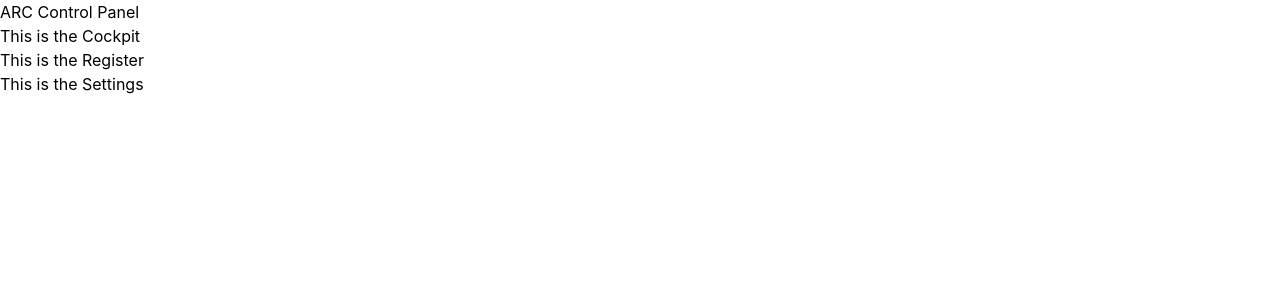
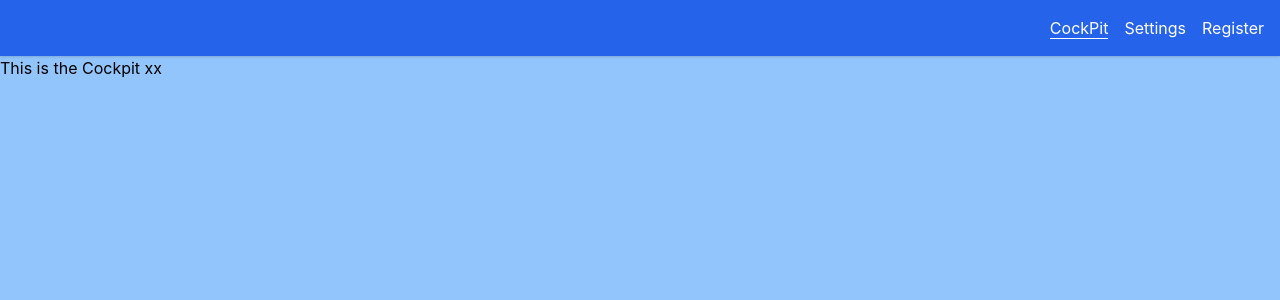
Before and after one commit to keithcodner/arc_rcp, a React (Create React App) app: page / in a window 1280 px wide. Shown: the top 300 px of the page. Built offline with nearby package versions, Linux system fonts and the light colour scheme.

Commit message:
more updates

```diff
--- a/package.json
+++ b/package.json
@@ -8,6 +8,7 @@
     "@testing-library/user-event": "^12.8.3",
     "react": "^17.0.2",
     "react-dom": "^17.0.2",
+    "react-router-dom": "^5.2.0",
     "react-scripts": "4.0.3",
     "web-vitals": "^1.1.1"
   },
--- a/public/index.html
+++ b/public/index.html
@@ -16,7 +16,7 @@
 
     <title>ARC Control Panel</title>
   </head>
-  <body>
+  <body class="bg-blue-300">
     <noscript>You need to enable JavaScript to run this app.</noscript>
     <div id="root"></div>
 
--- a/src/App.js
+++ b/src/App.js
@@ -1,15 +1,31 @@
 import React from 'react';
+import{
+  BrowserRouter as Router,
+  Switch,
+  Route
+} from "react-router-dom"
 
 import {CockPit, Register, Settings} from './pages';
+import {Nav} from './layout';
+
 
 function App() {
   return (
-    <div>
-      <h1>ARC Control Panel</h1>
-      <CockPit />
-      <Register />
-      <Settings />
-    </div>
+    <Router>
+      <Nav />
+      <Switch>
+
+        <Route exact path='/register'>
+          <Register />
+        </Route>
+        <Route exact path='/settings'>
+          <Settings />
+        </Route>
+        <Route exact path='/'>
+          <CockPit />
+        </Route>
+      </Switch>
+    </Router>
   );
 }
 
--- a/src/layout/index.js
+++ b/src/layout/index.js
@@ -1,9 +1,12 @@
 import React from 'react'
 
-const Layout = () => (
-    <div>
-        This is the layout
+import Nav from './nav'
+
+const Layout = (props) => (
+    <div >
+
+        {props.children}
     </div>
 )
 
-export {Layout};
+export {Layout, Nav};
--- /dev/null
+++ b/src/layout/nav.js
@@ -0,0 +1,32 @@
+import React from 'react'
+import { NavLink } from 'react-router-dom'
+
+const navs = [
+    {
+        path:"/",
+        name:"CockPit"
+    },
+    {
+        path:"/settings",
+        name:"Settings"
+    },
+    {
+        path:"/register",
+        name:"Register"
+    }
+]
+
+const Nav = () => (
+    <div>
+        <nav className="bg-blue-600 p-4 text-white shadow">
+            <ul className="flex space-x-4 justify-end">
+                {navs.map((navItem) => (
+                    <li><NavLink exact to={navItem.path} activeClassName="border-b border-white">{navItem.name}</NavLink></li>
+                ))}
+            </ul>
+        </nav>
+
+    </div>
+)
+
+export default Nav;
--- a/src/pages/cockpit.js
+++ b/src/pages/cockpit.js
@@ -1,9 +1,11 @@
 import React from 'react'
 
+import {Layout} from '../layout';
+
 const CockPit = () => (
-    <div>
-        This is the Cockpit
-    </div>
+    <Layout>
+        This is the Cockpit xx
+    </Layout>
 );
 
 export default CockPit;
--- a/src/pages/register.js
+++ b/src/pages/register.js
@@ -1,9 +1,11 @@
 import React from 'react'
 
+import {Layout} from '../layout';
+
 const Register = () => (
-    <div>
-        This is the Register
-    </div>
-)
+    <Layout>
+        This is the register
+    </Layout>
+);
 
 export default Register
--- a/src/pages/settings.js
+++ b/src/pages/settings.js
@@ -1,9 +1,11 @@
 import React from 'react'
 
+import {Layout} from '../layout';
+
 const Settings = () => (
-    <div>
-        This is the Settings
-    </div>
-)
+    <Layout>
+        This is the settings
+    </Layout>
+);
 
 export default Settings
```
Also changed, not shown: 1 other file (tests, documents, lock files or other folders).
